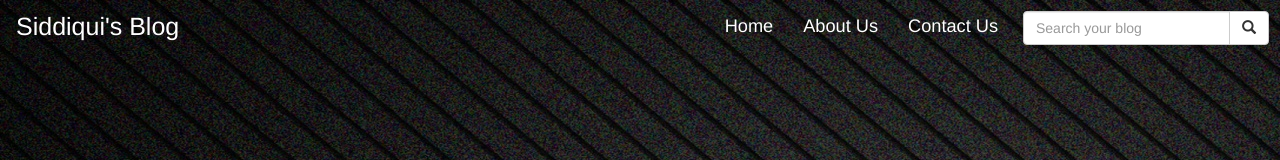
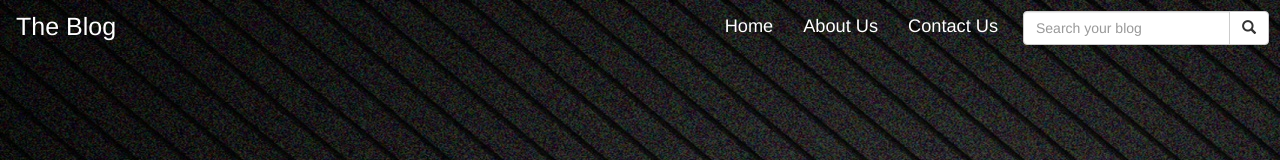
Before and after one commit to Mughees605/Blog-project-Bootstrap, a plain HTML site: page index.html in a window 1280 px wide. Shown: the top 160 px of the page. Drawn offline with Linux system fonts and the light colour scheme.

Commit message:
making changes in html

```diff
--- a/index.html
+++ b/index.html
@@ -18,7 +18,7 @@
     <nav class="navbar navbar-img">
         <div class="container-fluid">
             <div class="navbar-header">
-                <a href="#" class="navbar-brand">Siddiqui's Blog</a>
+                <a href="#" class="navbar-brand">The Blog</a>
             </div>
             <!--search box-->
             <div class="nav navbar-nav navbar-right form-inline" style="padding: 10px">
```
